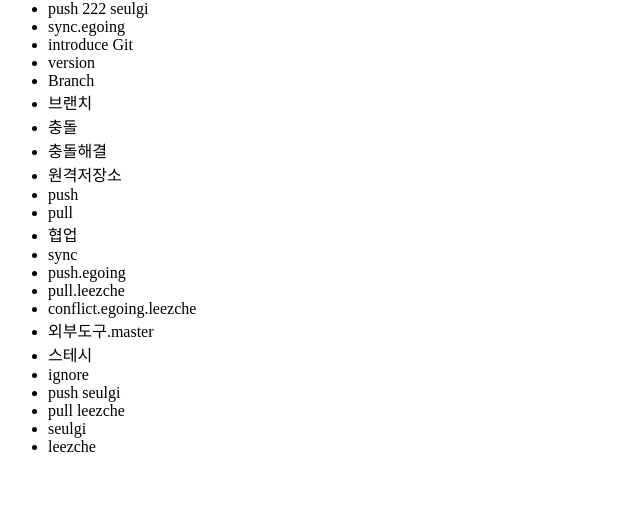
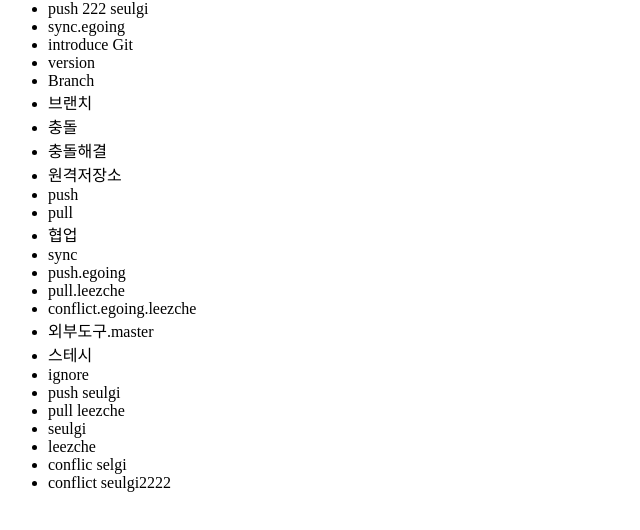
Before and after one commit to seulgi572/opentutorials_git_seulgi, a plain HTML site: page index2.html in a window 1280 px wide. Shown: the part 66-596 px from the top of the page, without its empty margins (0-640 px from the left). Drawn offline with Linux system fonts and the light colour scheme.

Commit message:
confilct22 seulgi2222

```diff
--- a/index2.html
+++ b/index2.html
@@ -31,6 +31,8 @@
             <li>pull leezche</li>
             <li>seulgi</li>
             <li>leezche</li>
+            <li>conflic selgi</li>
+            <li>conflict seulgi2222</li>
         </ul>
     </body>
 </html>
```
